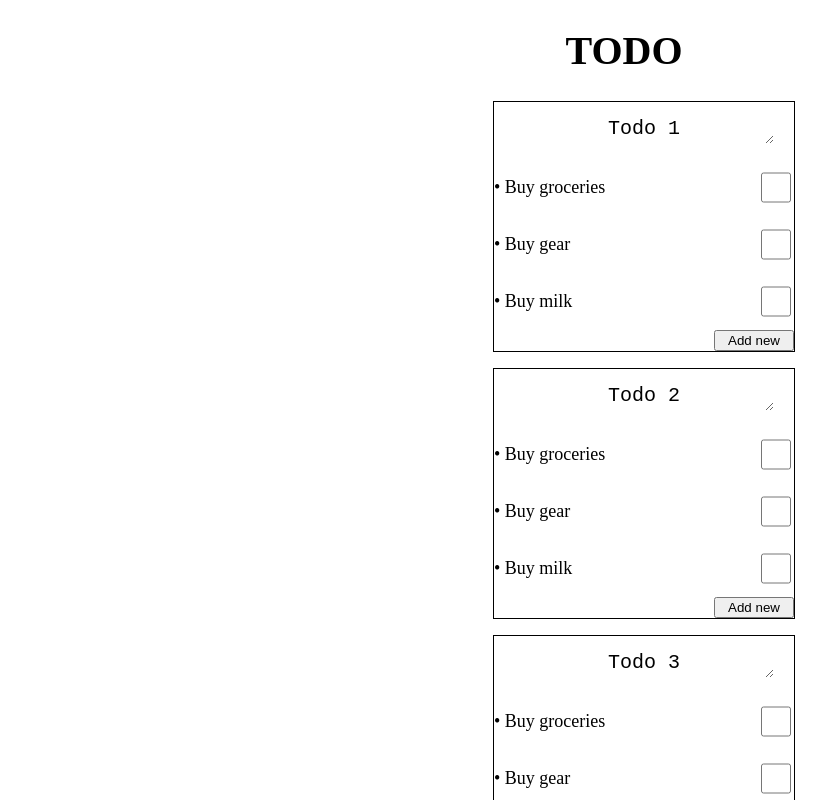
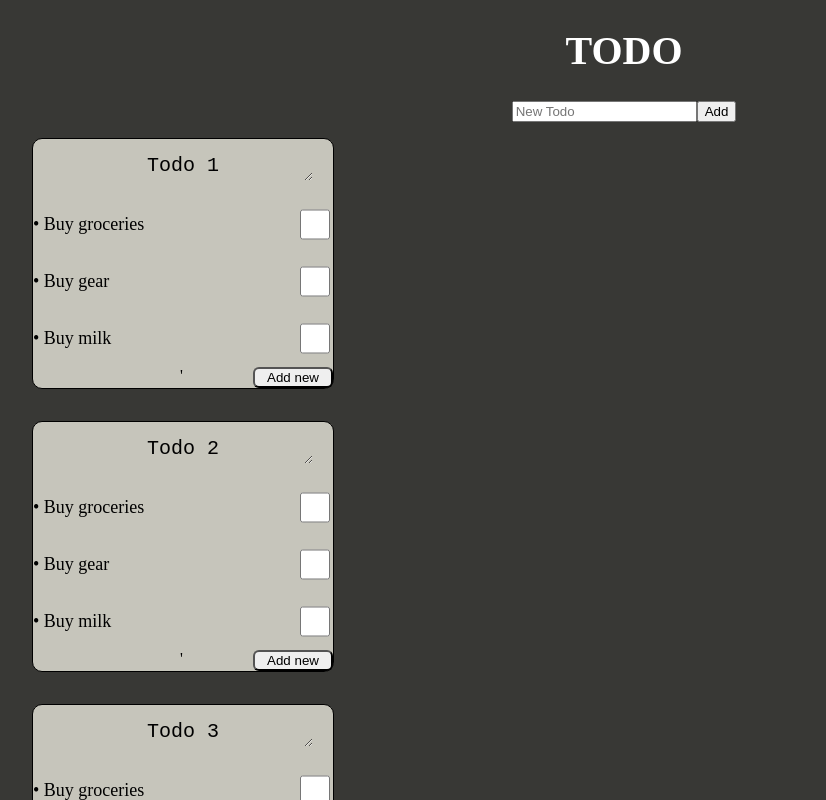
Before and after one commit to MikaelEdwartz/labb_vue, a Vue app: page / in a window 1280 px wide. Shown: the top 800 px of the page, without its empty margins (16-842 px from the left). Built offline with nearby package versions, Linux system fonts and the light colour scheme.

Commit message:
some css and

```diff
--- a/index.html
+++ b/index.html
@@ -3,8 +3,10 @@
   <head>
     <meta charset="UTF-8">
     <link rel="icon" href="/favicon.ico">
+      <link rel="stylesheet" href="./public/style.css">
     <meta name="viewport" content="width=device-width, initial-scale=1.0">
     <title>Vite App</title>
+
   </head>
   <body>
     <div id="app"></div>
--- /dev/null
+++ b/public/style.css
@@ -0,0 +1,3 @@
+body{
+    background-color: #383835;
+}
--- a/src/App.vue
+++ b/src/App.vue
@@ -2,24 +2,65 @@
 import TodoBox from './components/TodoBox.vue'
 import { ref } from 'vue'
 import TodoItemModal from '@/components/TodoItemModal.vue'
-import { hasOwnProperty } from 'node'
+import type {Item} from "@/components/TodoBox.vue";
+defineProps({
+  completedList: {
+    type: Object as () => Item[]
+
+  }
+})
 const todos = ref(['Todo 1', 'Todo 2', 'Todo 3'])
+const finishedTodosMap = new Map<String, Item[]>();
+const inputValue = ref("");
 
-const todoHeader: string = ''
+const createNewTodo = (event: SubmitEvent) =>{
+  const input = event.target[0];
+  if(input)
+    todos.value.push(input.value)
+  inputValue.value = "";
+
+
+}
+const addToCompletedList = (emitEvent: SubmitEvent, header: string) => {
+  [...emitEvent].forEach((c) => {finishedTodosMap.set(header, JSON.parse(JSON.stringify(c)))})
+ // let s = todos.value.filter((val) => val !== header);
+  console.log(todos.value)
+  todos.value.splice(todos.value.indexOf(header),1)
+  console.log(header)
+//  todos.value = [...s]
+
+  console.log(todos.value)
+}
 </script>
 
 <template>
+
   <header>
     <h1 class="toDoHeader">TODO</h1>
+    <form id="addForm" @submit.prevent="createNewTodo">
+      <div>
+      <input type="text" v-model="inputValue" placeholder="New Todo" required/>
+      <input type="submit" value="Add"/>
+      </div>
+    </form>
+
   </header>
-  <main>
-    <ul class="list" v-for="todo in todos">
-      <TodoBox class="box" todo="todo" :header-name="todo"/>
+  <main class="main">
+
+    <ul class="list" v-for="todo in todos" key="{{todo}}">
+      <TodoBox class="box" todo="todo" :header-name="todo" @completed-list="(emitEvent, header) => addToCompletedList(emitEvent, header)"/>
+
     </ul>
   </main>
 </template>
 
 <style scoped>
+
+.main{
+  display: grid;
+  justify-items: baseline;
+  background-color: #383835;
+}
 .list {
   display: grid;
   grid-template-columns: 1fr;
@@ -28,6 +69,7 @@
 .toDoHeader {
   font-size: 40px;
   text-align: center;
+  color: white;
 }
 .box {
   width: 300px;
@@ -35,4 +77,10 @@
   height: auto;
   border: 1px solid black;
 }
+#addForm{
+  display: grid;
+  justify-items: center;
+}
+
+
 </style>
--- a/src/components/TodoBox.vue
+++ b/src/components/TodoBox.vue
@@ -24,6 +24,7 @@
 let showModal = ref(false)
 const items = ['1', '2', '3', '2', '3', '5']
 let isChecked = ref(false);
+let allChecked = ref(false);
 const testItems = [{
   id: 1,
   title: 'Buy groceries',
@@ -50,7 +51,7 @@
 const todoList = ref(testItems)
 
 const handleSubmit = (newItem: Item) => {
-  console.log(newItem)
+
   todoList.value.push({
     id: newItem.id,
     title: newItem.title,
@@ -69,9 +70,10 @@
 
 const checkIfChecked = () =>{
   const completedList = todoList.value.filter((value) => value.completed)
-
+  completedList.length === todoList.value.length ? allChecked.value = true : allChecked.value = false;
   completedList.length > 0 ? isChecked.value = true : isChecked.value = false;
 }
+
 </script>
 
 <template>
@@ -80,14 +82,16 @@
     <h1 class="header"><textarea id="headerInput" v-model="todoHeader" /></h1>
 
     <div v-for="item in todoList"><TodoItem :list-item="item" @check-Box-Toggled="checkIfChecked"></TodoItem></div>
-    <footer class="boxFooter">
-      <button id="clearButton" v-show="isChecked" @click="removeCompleted">REMOVE</button>
+    <footer class="boxFooter">'
+      <button id="removeBox" v-show="allChecked" @click="$emit('completedList', todoList, todoHeader)">Finish {{todoHeader}}</button>
+      <button id="clearButton" v-show="isChecked && !allChecked" @click="removeCompleted">Clear completed</button>
       <button id="addButton" @click="showModal = true">Add new</button>
     </footer>
   </main>
 </template>
 
 <style scoped>
+
 .header {
   display: grid;
   justify-items: center;
@@ -97,6 +101,8 @@
   display: grid;
   grid-template-rows: repeat(2, 1fr);
   height: auto;
+  background-color: #C6C5BB;
+  border-radius: 10px;
 }
 .boxFooter {
   display: grid;
@@ -108,9 +114,12 @@
   height: auto;
   align-self: end;
   grid-column: 2;
+  border-radius: 6px;
 }
-#clearButton{
+#clearButton, #removeBox{
   place-self: start;
+  grid-column: 1;
+  border-radius: 6px;
 }
 #headerInput {
   border: 0;
@@ -118,5 +127,7 @@
   height: 25px;
   text-align: center;
   overflow-x: scroll;
+  background-color: #C6C5BB;
+
 }
 </style>
--- a/src/components/TodoItem.vue
+++ b/src/components/TodoItem.vue
@@ -31,6 +31,9 @@
 </template>
 
 <style scoped>
+p{
+  color: black;
+}
 .item {
   display: grid;
   grid-template-columns: 1fr 1fr;
@@ -45,7 +48,7 @@
   border-radius: 1.5%;
 }
 #nonCheckedText{
-font-size: 18px;
+  font-size: 18px;
 }
 #checkedText{
   font-size: 18px;
```
